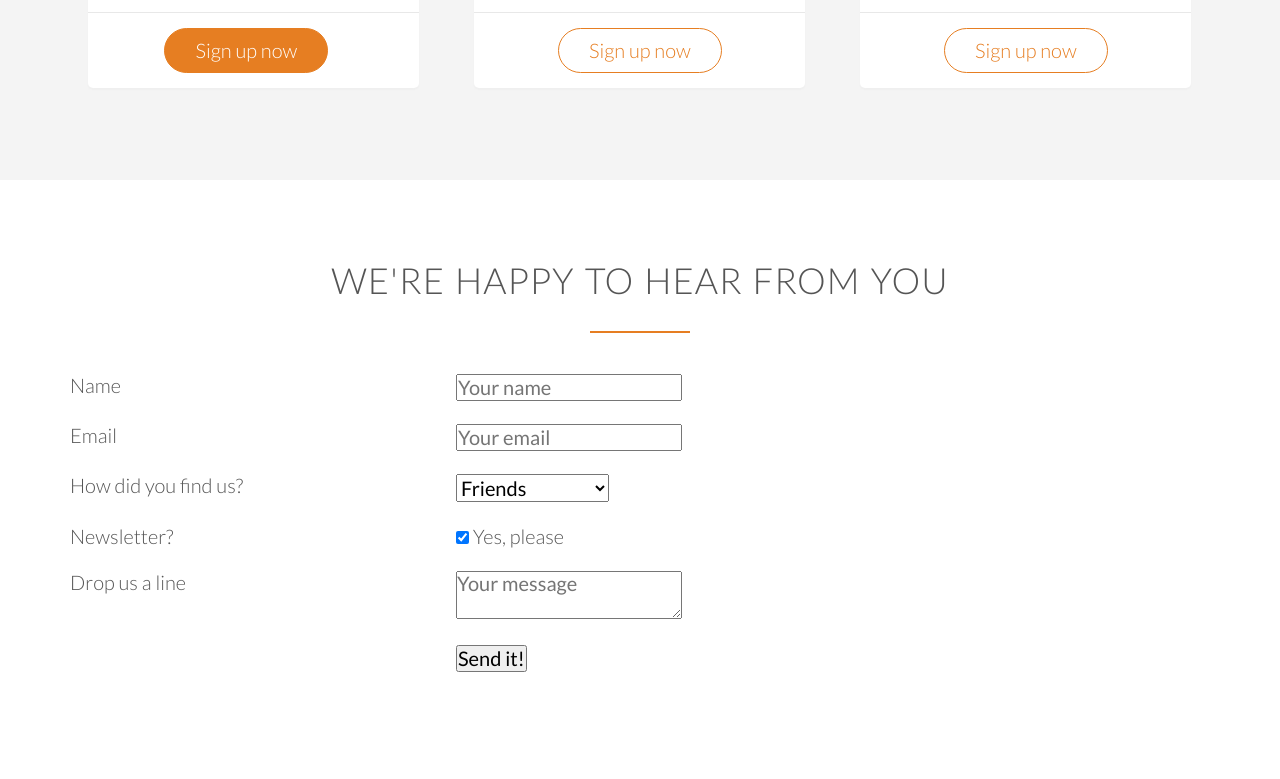
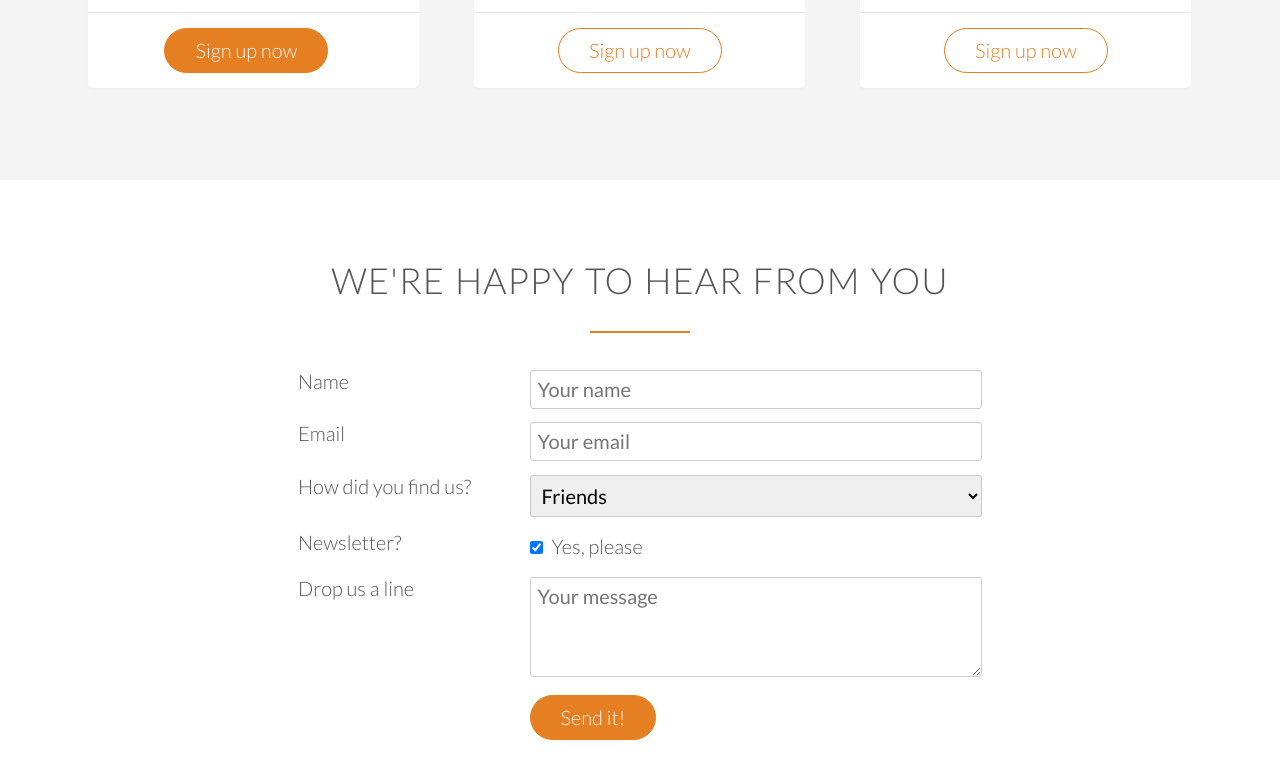
Before and after one commit to LaserPewPew10/omnifood, a plain HTML site: page index.html in a window 1280 px wide. Shown: the part 4406-5185 px from the top of the page. Drawn offline with Linux system fonts and the light colour scheme; files whose address does not match are found by name.

Commit message:
added in css styling for contact section

```diff
--- a/resources/css/style.css
+++ b/resources/css/style.css
@@ -144,7 +144,8 @@ a:active {
 /* ----- BUTTONS ----- */
 
 .btn:link,
-.btn:visited {
+.btn:visited,
+input[type='submit'] {
   display: inline-block;
   padding: 10px 30px;
   font-weight: 300;
@@ -154,7 +155,8 @@ a:active {
 }
 
 .btn-full:link,
-.btn-full:visited {
+.btn-full:visited,
+input[type='submit'] {
   background-color: #e67e22;
   border: 1px solid #e67e22;
   color: #fff;
@@ -168,12 +170,15 @@ a:active {
 }
 
 .btn:hover,
-.btn:active {
+.btn:active,
+input[type='submit']:hover,
+input[type='submit']:active {
   background-color: #cf6d17;
 }
 
 .btn-full:hover,
-.btn-full:active {
+.btn-full:active,
+input[type='submit'] {
   border: 1px solid #e67e22;
 }
 
@@ -451,3 +456,34 @@ cite img {
 .plan ul li {
   padding: 5px 0;
 }
+
+/* --------------------------------------*/
+/* FORM */
+/* --------------------------------------*/
+
+.contact-form {
+  width: 60%;
+  margin: 0 auto;
+}
+
+input[type='text'],
+input[type='email'],
+select,
+textarea {
+  width: 100%;
+  padding: 7px;
+  border-radius: 3px;
+  border: 1px solid #ccc;
+}
+
+textarea {
+  height: 100px;
+}
+
+input[type='checkbox'] {
+  margin: 10px 5px 10px 0;
+}
+
+*:focus {
+  outline: none;
+}
```
